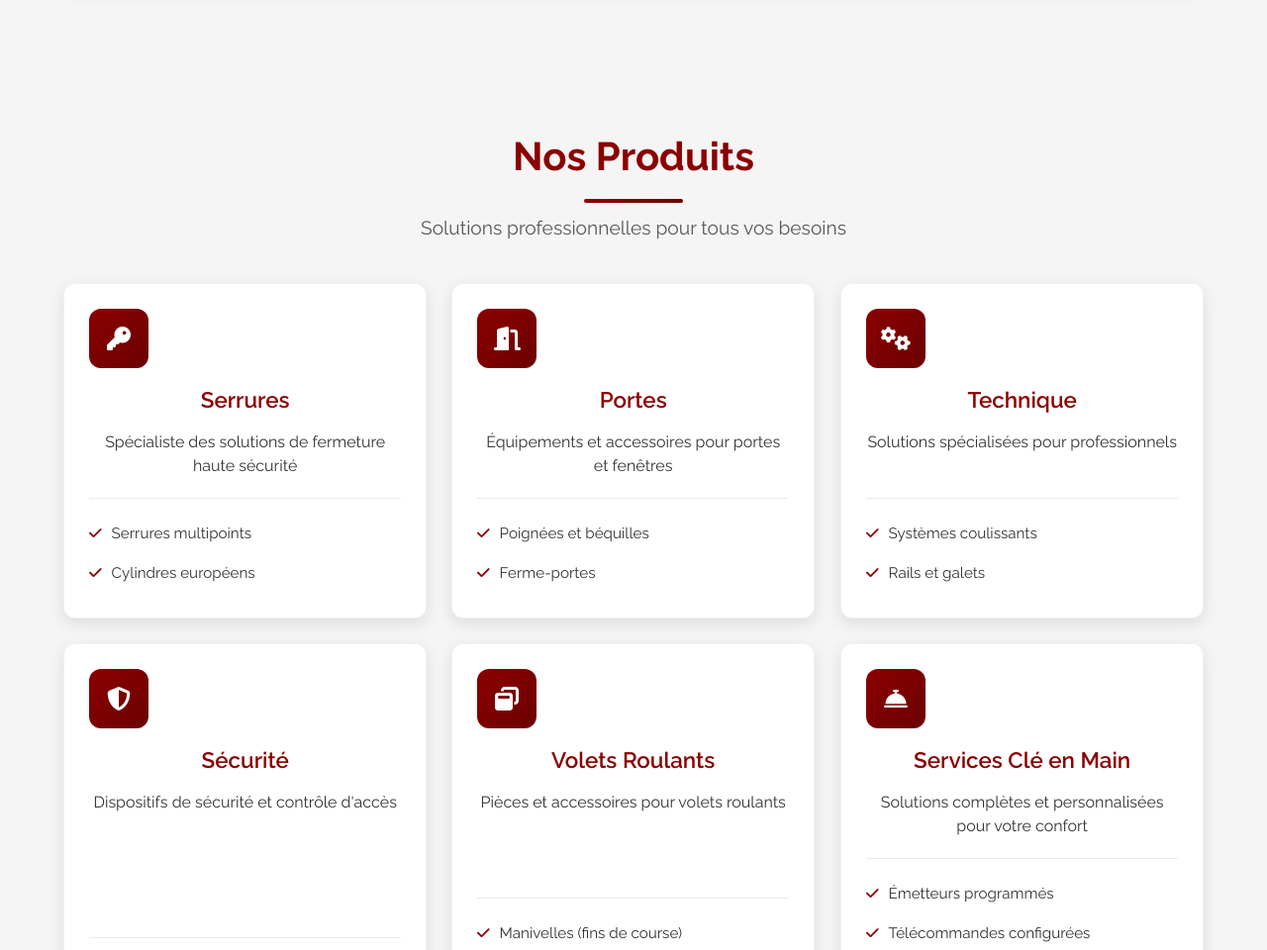
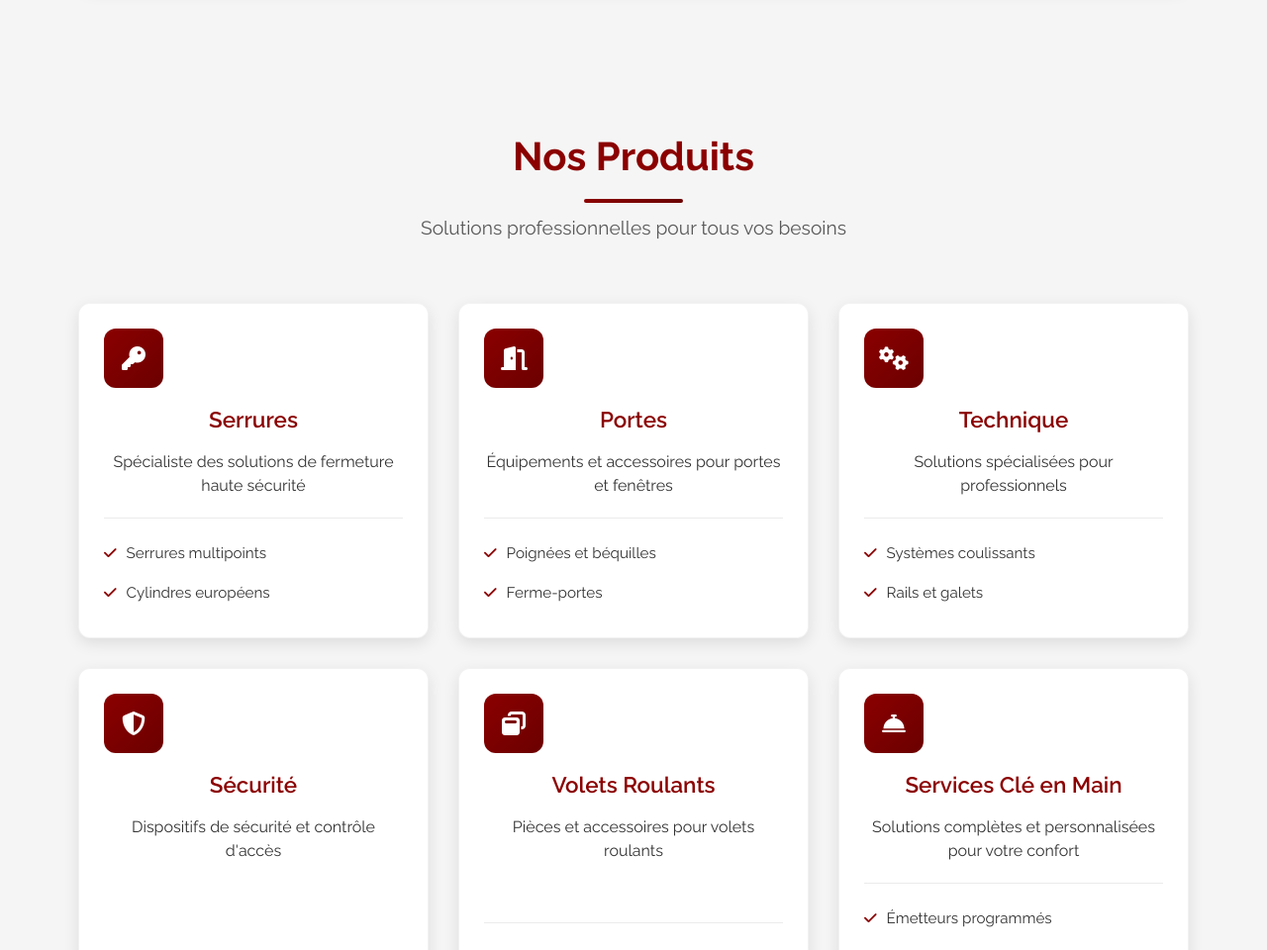
Before and after one commit to elattachiyoussef/SONIFERBA, a plain HTML site: page index.html in a window 1280 px wide. Shown: the part 1840-2800 px from the top of the page at 99% size. Drawn offline with Linux system fonts and the light colour scheme; files whose address does not match are found by name; a web font is replaced by a local one.

Commit message:
Add files via upload

```diff
--- a/css/style.css
+++ b/css/style.css
@@ -15,6 +15,22 @@
     --transition-duration: 0.3s;
 }
 
+/* Reset CSS pour la cohérence cross-browser */
+*, *::before, *::after {
+    margin: 0;
+    padding: 0;
+    box-sizing: border-box;
+    -webkit-font-smoothing: antialiased;
+    -moz-osx-font-smoothing: grayscale;
+}
+
+/* Force le chargement des polices */
+@font-face {
+    font-family: 'Raleway';
+    font-display: swap;
+    src: local('Raleway'), url('https://fonts.gstatic.com/s/raleway/v28/1Ptug8zYS_SKggPNyC0ITw.woff2') format('woff2');
+}
+
 * {
     margin: 0;
     padding: 0;
@@ -38,11 +54,12 @@ body {
     width: 90%;
     max-width: 1200px;
     margin: 0 auto;
+    padding: 0 15px;
 }
 
 /* Header */
 .main-header {
-    background: rgba(255,255,255,0.95);
+    background: rgba( #ffffff );
     backdrop-filter: blur(10px);
     -webkit-backdrop-filter: blur(10px); /* Support Safari */
     padding: 15px 0;
@@ -2323,9 +2340,9 @@ body {
 /* Grille Quincaillerie */
 .quincaillerie-grid {
     display: grid;
-    grid-template-columns: repeat(3, 1fr);
-    gap: 25px;
-    margin-top: 40px;
+    grid-template-columns: repeat(auto-fit, minmax(280px, 1fr));
+    gap: 30px;
+    padding: 20px 0;
 }
 
 .quincaillerie-card {
```
Also changed, not shown: netlify.toml, site.webmanifest, 1 other file.
